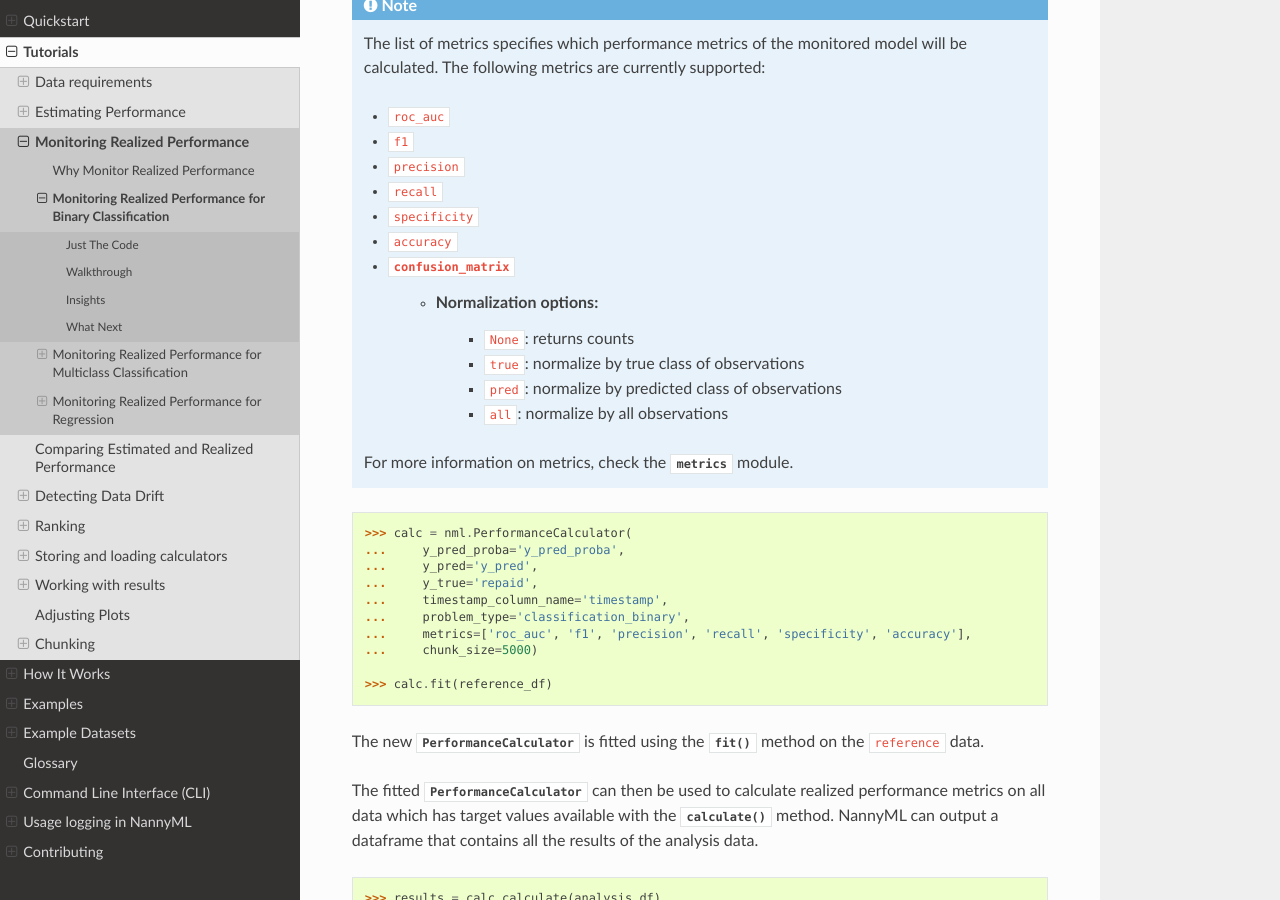
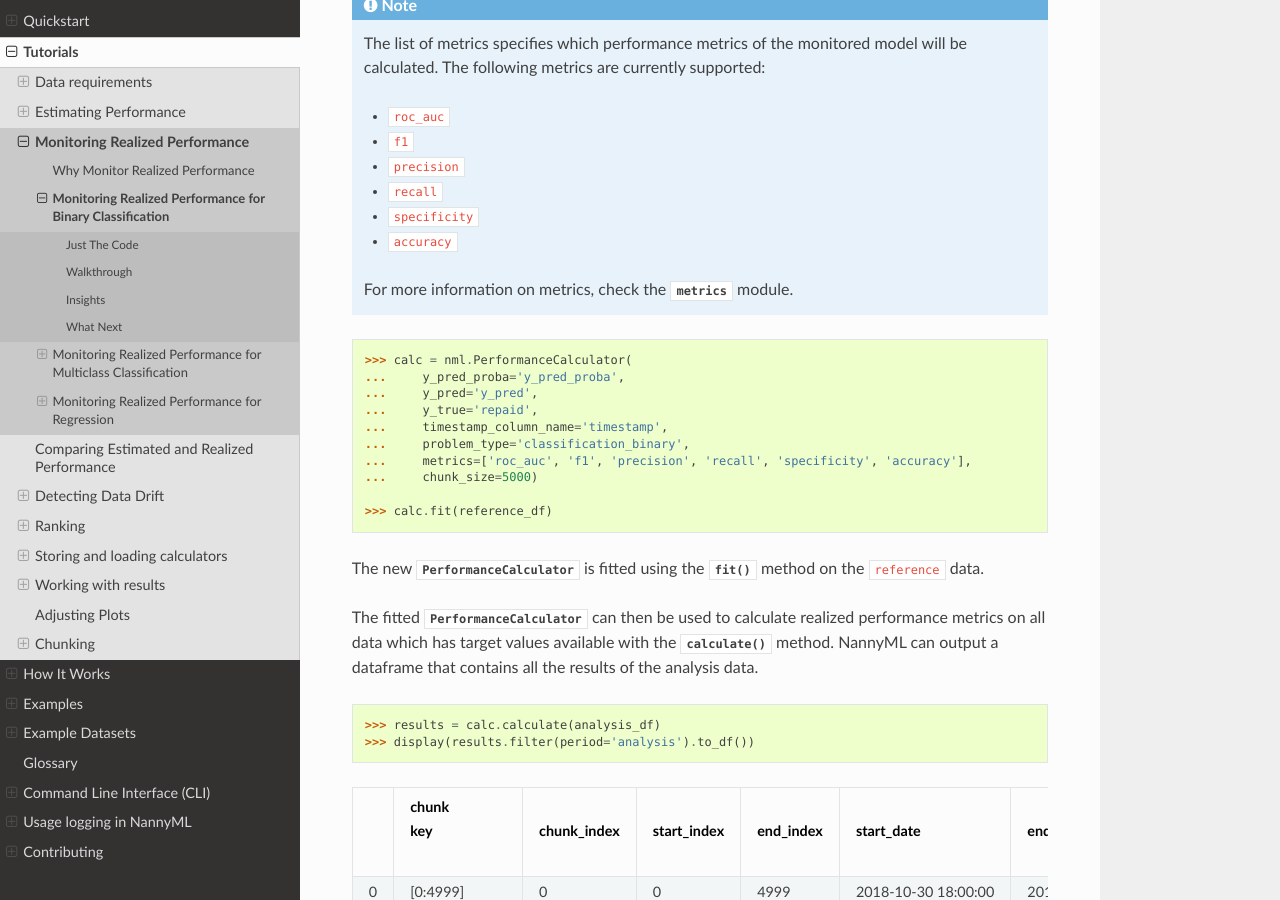
Before and after one commit to NannyML/nannyml, a Sphinx documentation site: the page built from docs/tutorials/performance_calculation/binary_performance_calculation.rst, in a window 1280 px wide and 900 px high, scrolled down 1771 px. Built offline with Sphinx 7.4.7 and the Read the Docs theme 2.0.0, drawn with Linux system fonts in a browser that asks for light colours; pages that are not in the unit, such as notebooks, are missing from menus.

Commit message:
[skip ci] update binary performance calculator docs (remove confusion matrix)
Signed-off-by: Niels Nuyttens <niels@nannyml.com>

```diff
--- a/docs/tutorials/performance_calculation/binary_performance_calculation.rst
+++ b/docs/tutorials/performance_calculation/binary_performance_calculation.rst
@@ -54,12 +54,6 @@ Next a :class:`~nannyml.performance_calculation.calculator.PerformanceCalculator
     * ``recall``
     * ``specificity``
     * ``accuracy``
-    * ``confusion_matrix``
-        * Normalization options:
-            * ``None``: returns counts
-            * ``true``: normalize by true class of observations
-            * ``pred``: normalize by predicted class of observations
-            * ``all``: normalize by all observations
 
     For more information on metrics, check the :mod:`~nannyml.performance_calculation.metrics` module.
 
```
